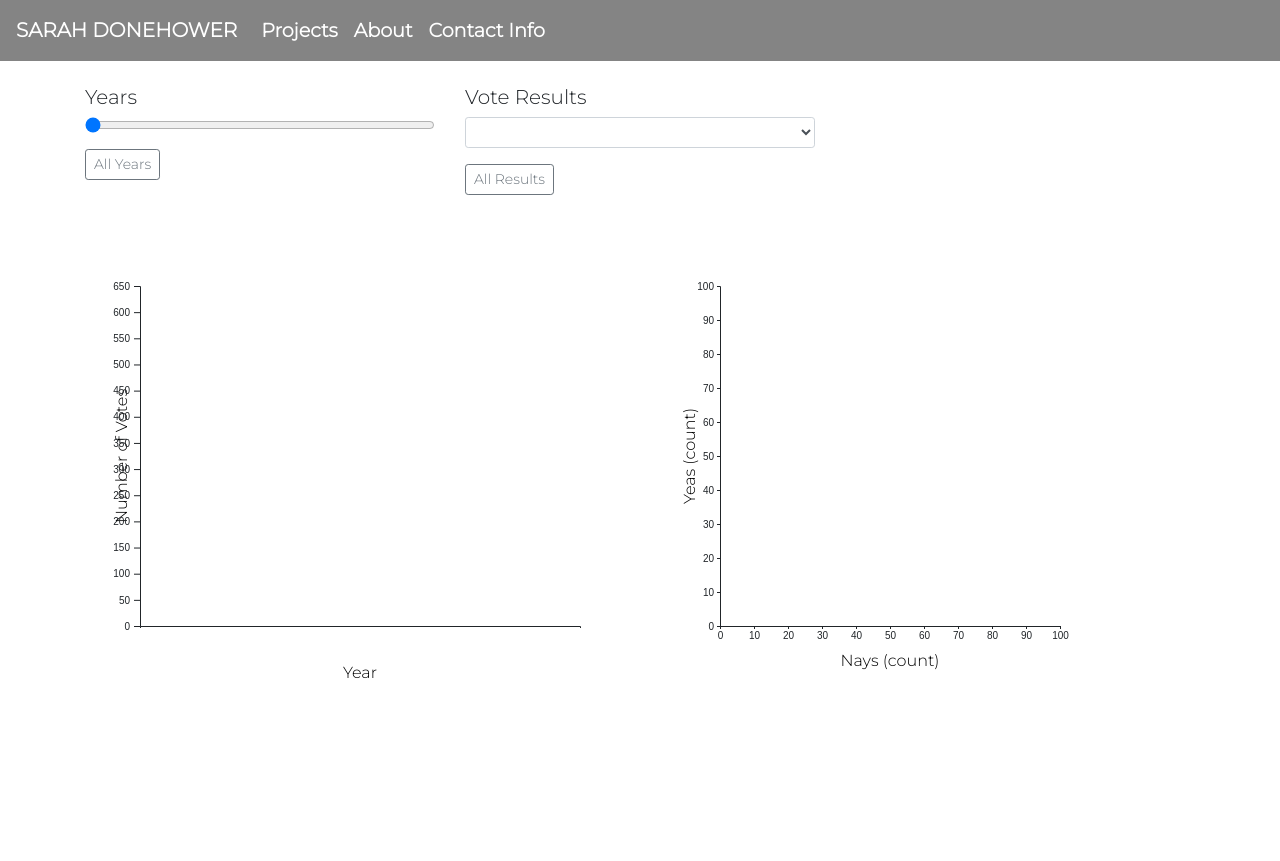
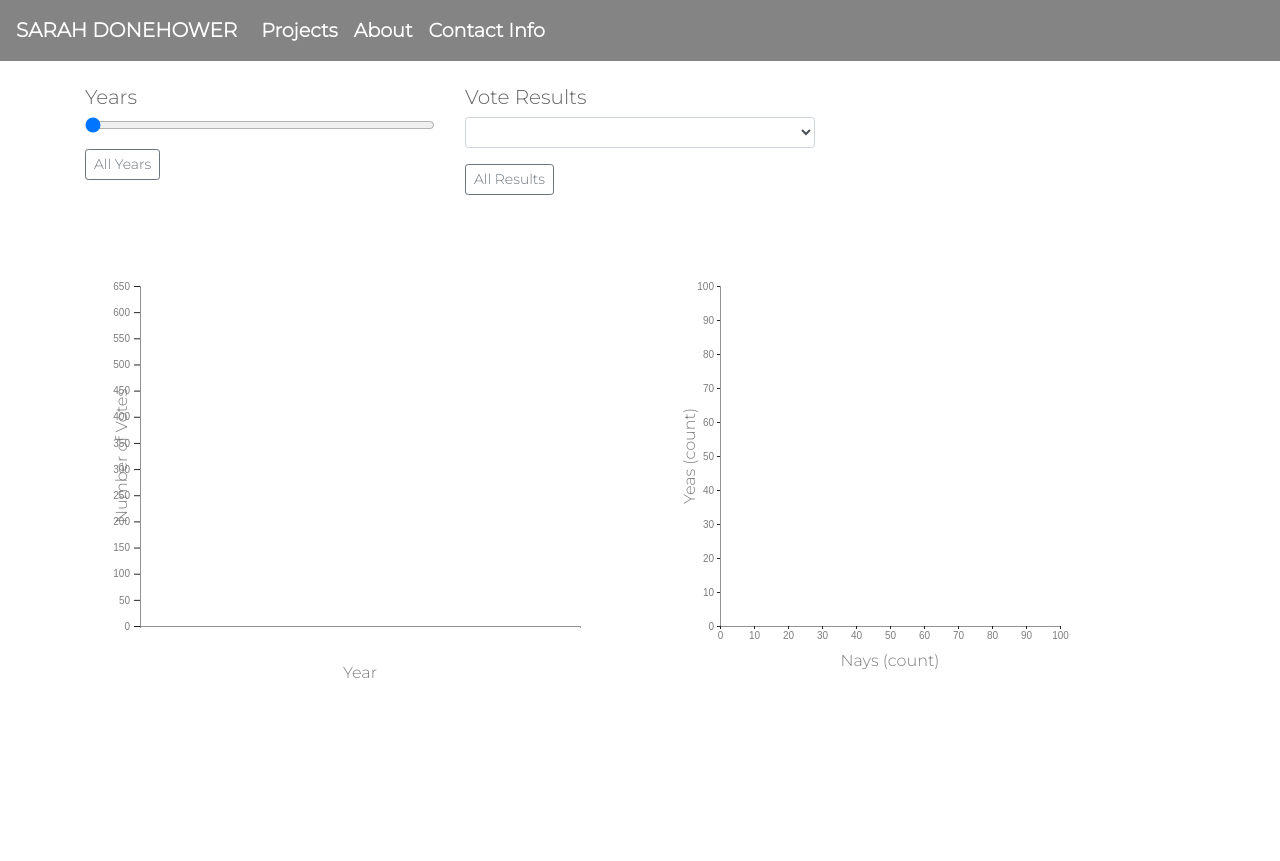
Before and after one commit to donehower/skd_site, a Flask app: page /d3_senate in a window 1280 px wide. Run offline with Flask 2, Linux system fonts and the light colour scheme; data that the repository does not hold is empty; some libraries are stand-ins or nearby versions.

Commit message:
Added d3 styling

```diff
--- a/skd_site/static/css/master.css
+++ b/skd_site/static/css/master.css
@@ -89,3 +89,47 @@ body {
 .special-card-heading {
   background-color: rgba(255, 255, 245, 1.0);
 }
+
+/* ------------------------- D3 Styling ------------------------------- */
+.legend {
+  overflow: visible;
+}
+
+.headers {
+  color: rgba(100, 100, 100, 1);
+}
+
+.xAxis_label, .yAxis_label {
+  fill: rgba(125, 125, 125, 1);
+  font-size: 16px;
+}
+
+.bar_xAxis path,
+.bar_yAxis path,
+.xAxis path,
+.yAxis path {
+  stroke-width: 0.5;
+}
+
+.bar_xAxis text,
+.bar_yAxis text,
+.xAxis text,
+.yAxis text {
+  fill: rgba(125, 125, 125, 1);
+}
+
+.circles {
+  fill-opacity: 0.2;
+  stroke-opacity: 0.6;
+  stroke-width: 0.5;
+}
+
+.toolText, .toolYear {
+  fill: black;
+  font-size: 12px;
+  overflow: visible;
+}
+
+.scatter_plot {
+  overflow: visible;
+}
```
